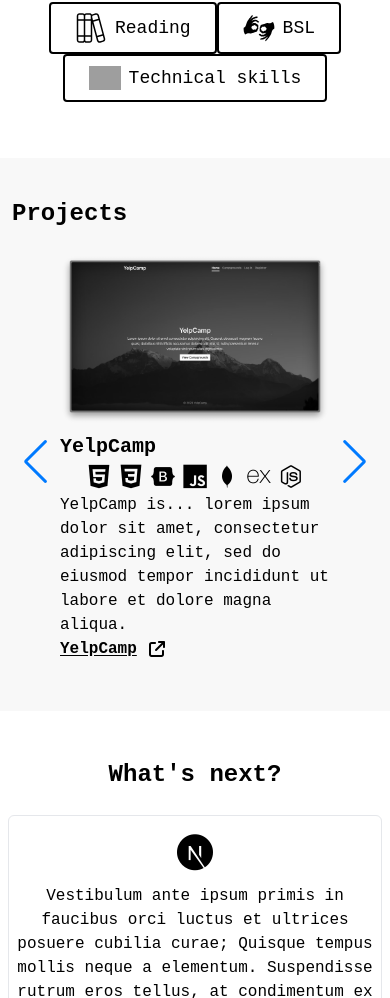
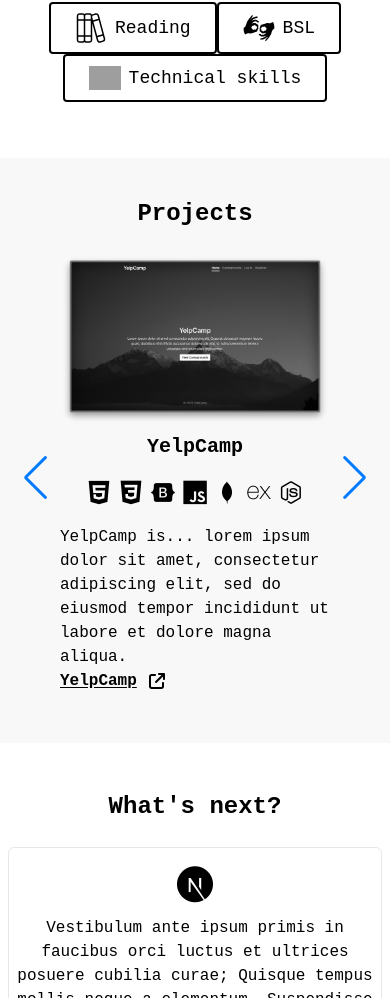
Before and after one commit to zacnation/react-portfolio, a React (Vite) app: page / in a window 390 px wide. Shown: the part 2059-3057 px from the top of the page. Built offline with nearby package versions, Linux system fonts and the light colour scheme; grey boxes are pictures that could not be loaded.

Commit message:
Center Projects

```diff
--- a/src/components/Projects.jsx
+++ b/src/components/Projects.jsx
@@ -9,7 +9,7 @@ export default function Projects(props) {
         props.darkMode ? 'bg-dark-I text-white' : 'bg-light text-black'
       }`}
     >
-      <h2 className="text-2xl font-bold pb-6 md:pb-9">Projects</h2>
+      <h2 className="text-center text-2xl font-bold pb-6 md:pb-9">Projects</h2>
       <Carousel />
     </section>
   );
--- a/src/components/Slide.jsx
+++ b/src/components/Slide.jsx
@@ -10,8 +10,10 @@ export default function Slide(props) {
         <img src={props.img} alt="" style={{ width: '400px' }} />
       </div>
       <div className="md:ml-9">
-        <h2 className="text-xl font-bold pt-2 md:pt-0">{props.title}</h2>
-        <div className="flex items-center justify-center space-x-2 md:flex md:justify-start md:py-3">
+        <h2 className="text-xl font-bold pt-2 max-md:text-center md:pt-0">
+          {props.title}
+        </h2>
+        <div className="flex items-center justify-center space-x-2 md:flex md:justify-start md:py-3 max-md:py-4">
           {props.techs.map((item, index) => {
             return item === 'stimulus' ? (
               <img
```
